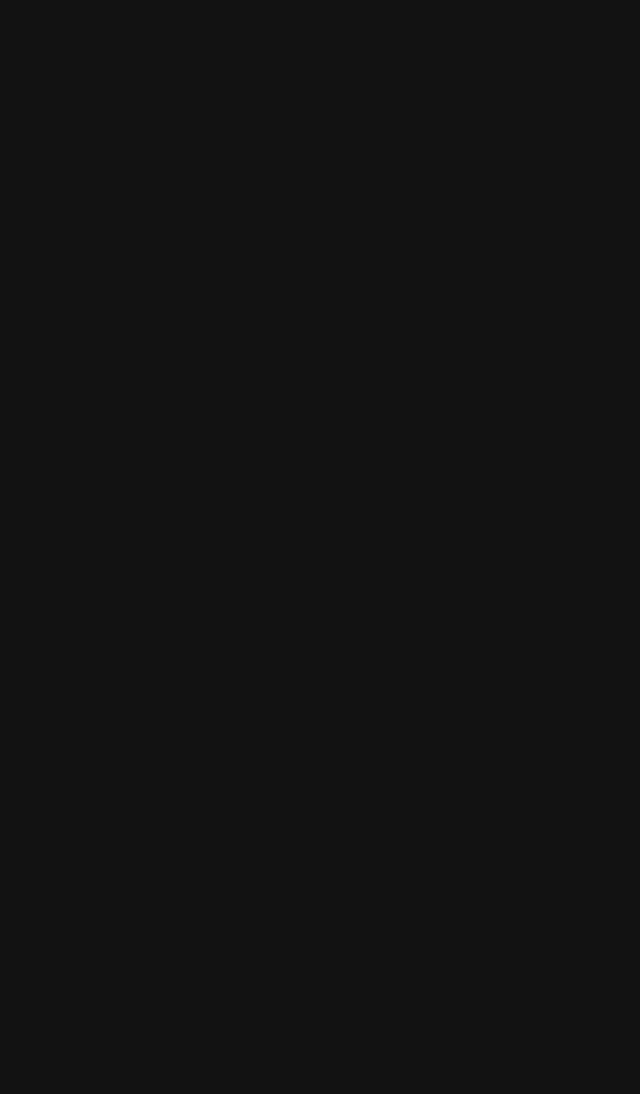
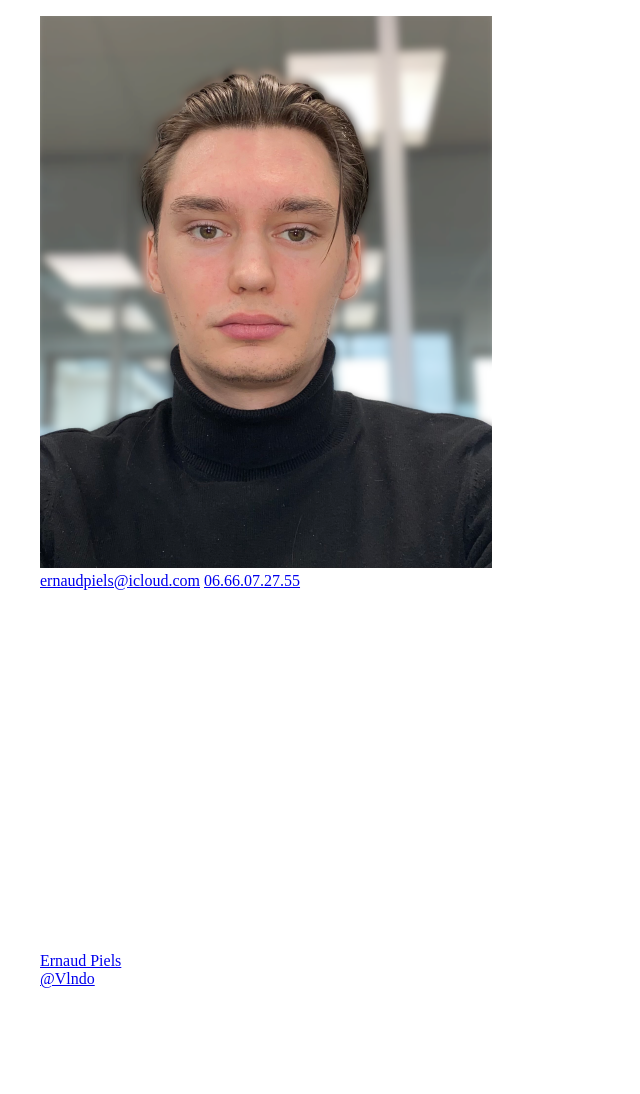
Before and after one commit to Vlndo/vlndo.github.io, a plain HTML site: page index.html in a window 1280 px wide. Shown: the whole page, without its empty margins (0-640 px from the left). Before the commit the page ends 800 px from the top, so only its background shows below. Drawn offline with Linux system fonts and the light colour scheme.

Commit message:
left section html + img

```diff
--- a/index.html
+++ b/index.html
@@ -8,6 +8,42 @@
     <title>Ernaud Piels</title>
 </head>
 <body>
+    <section class="section-left">
+        <figure>
+            <img src="img/profil.png" alt="image de profil">
+            <figcaption>
+                <a href="mailto:ernaudpiels@icloud.com">ernaudpiels@icloud.com</a>
+                <a href="tel:+33666072755">06.66.07.27.55</a>
+            </figcaption>
+        </figure>
+        <h2>Savoir-être</h2>
+        <ul>
+            <li>Travail en équipe</li>
+            <li>Autonome</li>
+            <li>Curieux</li>
+            <li>Attentif</li>
+            <li>Rigoureux</li>
+        </ul>
+        <h2>Langages</h2>
+        <ul>
+            <li>Symphony</li>
+            <li>PHP</li>
+            <li>Javascript</li>
+            <li>Angular</li>
+        </ul>
+        <h2>Réseaux sociaux</h2>
+        <ul>
+            <li><a href="https://www.linkedin.com/in/ernaud-piels-612800223/">Ernaud Piels</a></li>
+            <li><a href="https://github.com/Vlndo">@Vlndo</a></li>
+        </ul>
+        <h2>Langues</h2>
+        <ul>
+            <li>Anglais</li>
+            <li><span>Niveau B2</span></li>
+        </ul>
+    </section>
+    <secction class="section-right">
 
+    </secction>
 </body>
 </html>
--- a/sass/style.sass
+++ b/sass/style.sass
@@ -5,4 +5,3 @@ body
     box-sizing: border-box
     overflow-x: hidden
     color: white
-    background: #111
```
Also changed, not shown: css/style.css, img/profil.png (added), 1 other file.
